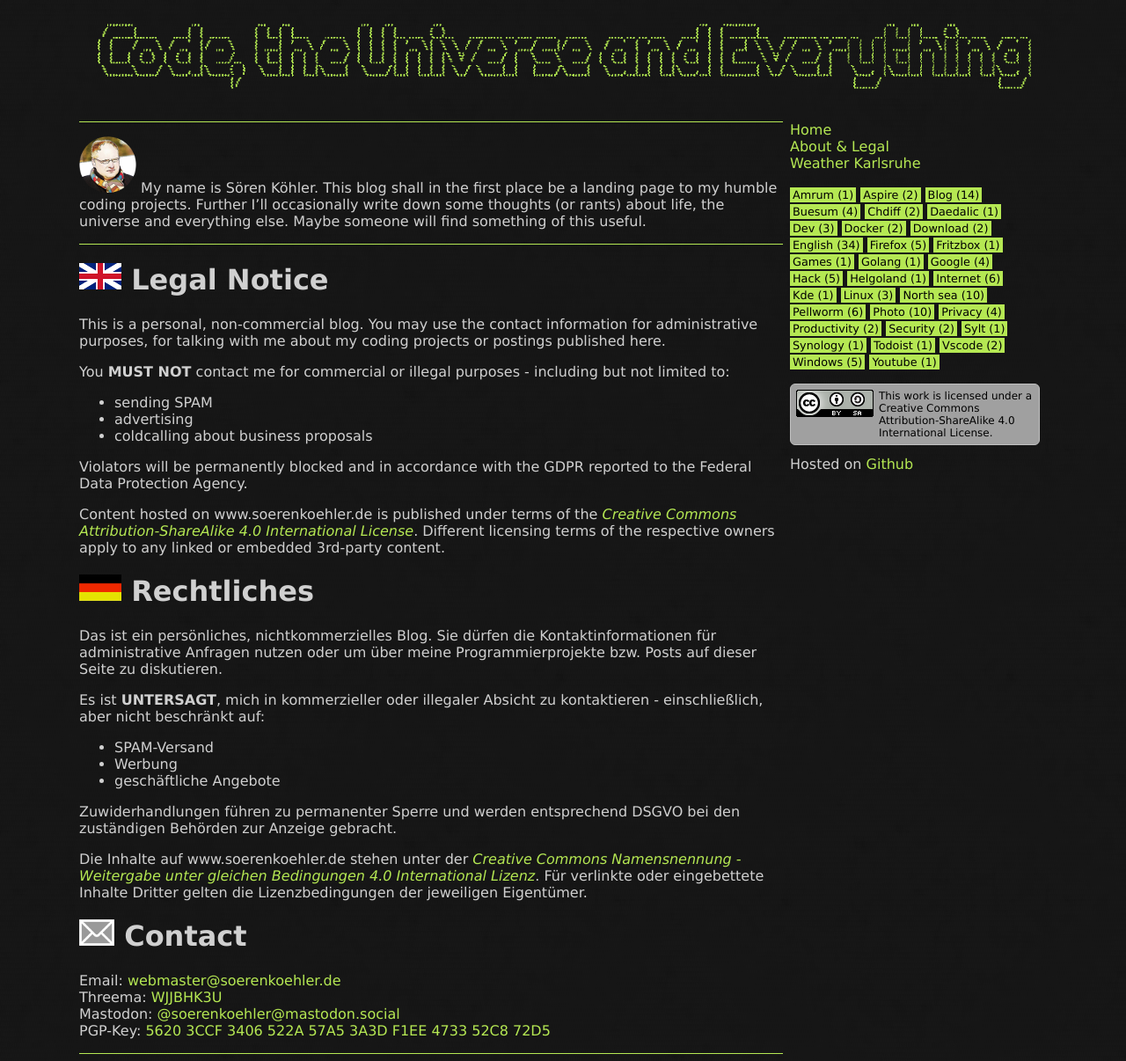
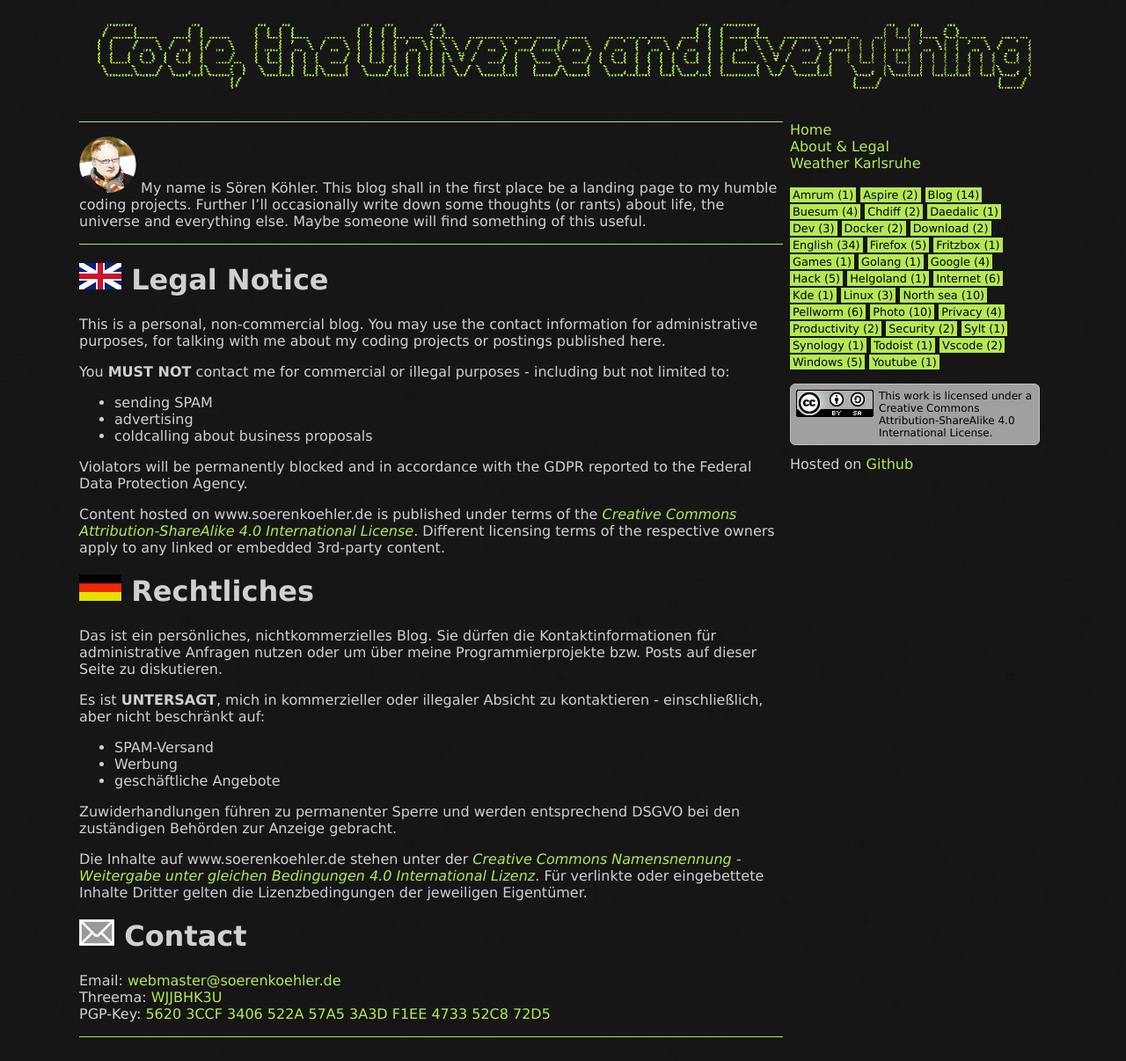
Before and after one commit to soerenkoehler/soerenkoehler.github.io, a Jekyll site: the page built from about.md, in a window 1280 px wide. Shown: the whole page at 88% size. Built offline with Jekyll 4.4.1, drawn with Linux system fonts in a browser that asks for light colours.

Commit message:
remove mastodon link

```diff
--- a/about.md
+++ b/about.md
@@ -21,5 +21,4 @@ else. Maybe someone will find something of this useful.
 # ![Contact](/assets/img/letter.png) Contact
 Email: [webmaster@soerenkoehler.de](mailto:webmaster@soerenkoehler.de)
 Threema: [WJJBHK3U](threema://add?id=WJJBHK3U)
-Mastodon: <a target="_blank" href="https://mastodon.social/@soerenkoehler">@soerenkoehler@mastodon.social</a>
 PGP-Key: [5620 3CCF 3406 522A 57A5  3A3D F1EE 4733 52C8 72D5](pgp-key.html)
```
